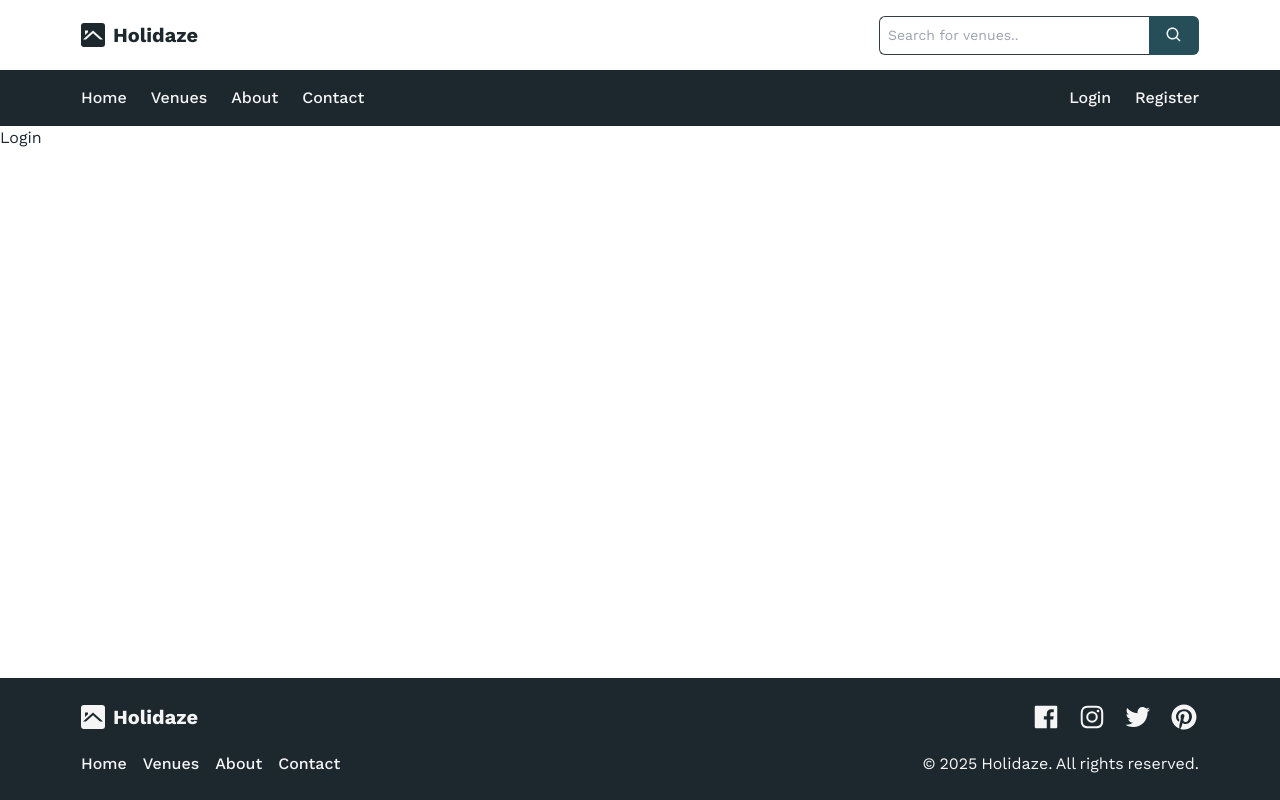
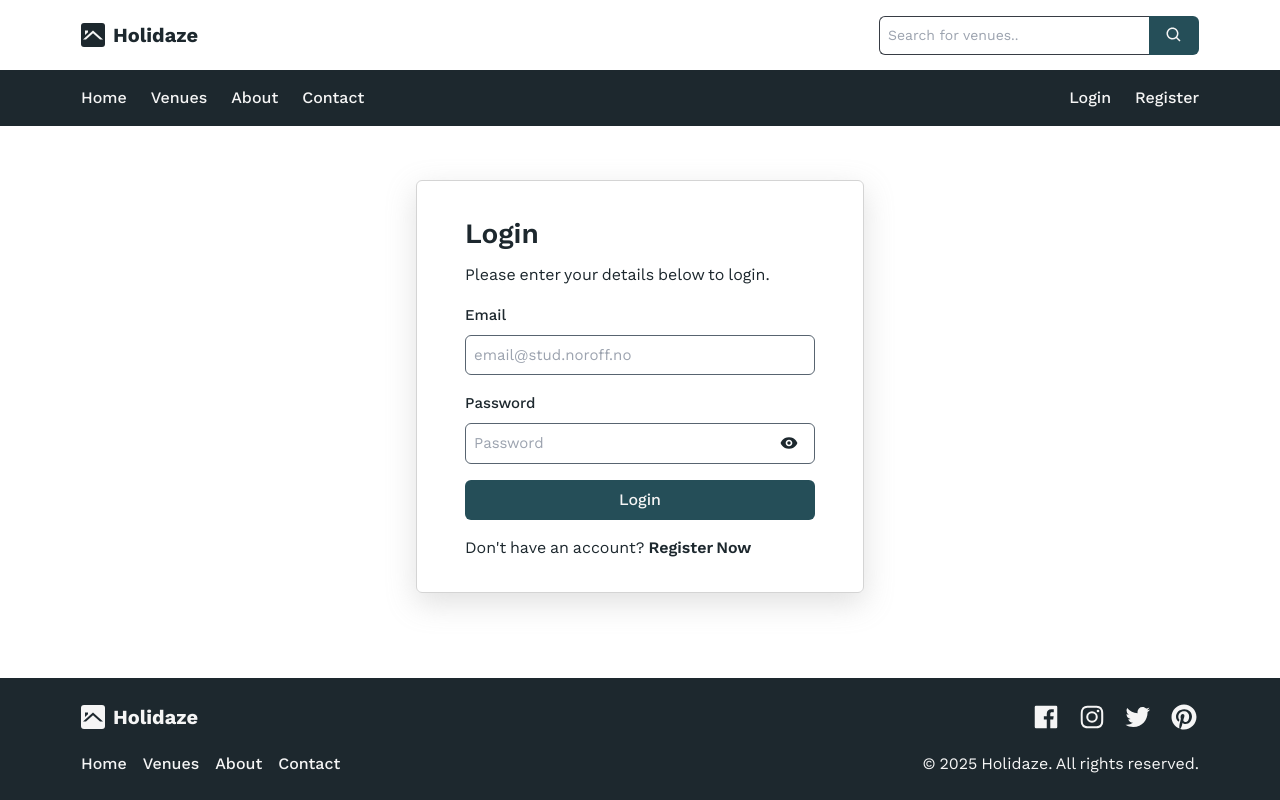
Before and after one commit to aklevjer/holidaze-pe2, a React (Vite) app: page /login in a window 1280 px wide. Built offline with nearby package versions, Linux system fonts and the light colour scheme.

Commit message:
Update login page with form

```diff
--- a/src/pages/Login/index.tsx
+++ b/src/pages/Login/index.tsx
@@ -1,3 +1,18 @@
+import { LoginFormData } from "@/schemas/loginSchema";
+import LoginForm from "@/components/forms/LoginForm";
+
 export default function Login() {
-  return <h1>Login</h1>;
+  const handleLogin = (loginData: LoginFormData) => {
+    console.log(loginData);
+  };
+
+  return (
+    <section className="container grid h-full place-items-center pb-20 pt-12">
+      <div className="w-full max-w-md rounded-md border border-neutral-300 px-4 py-8 shadow-elevated sm:px-12">
+        <h1 className="mb-2 text-2xl font-semibold capitalize">Login</h1>
+        <p className="mb-4">Please enter your details below to login.</p>
+        <LoginForm onSubmit={handleLogin} />
+      </div>
+    </section>
+  );
 }
```
